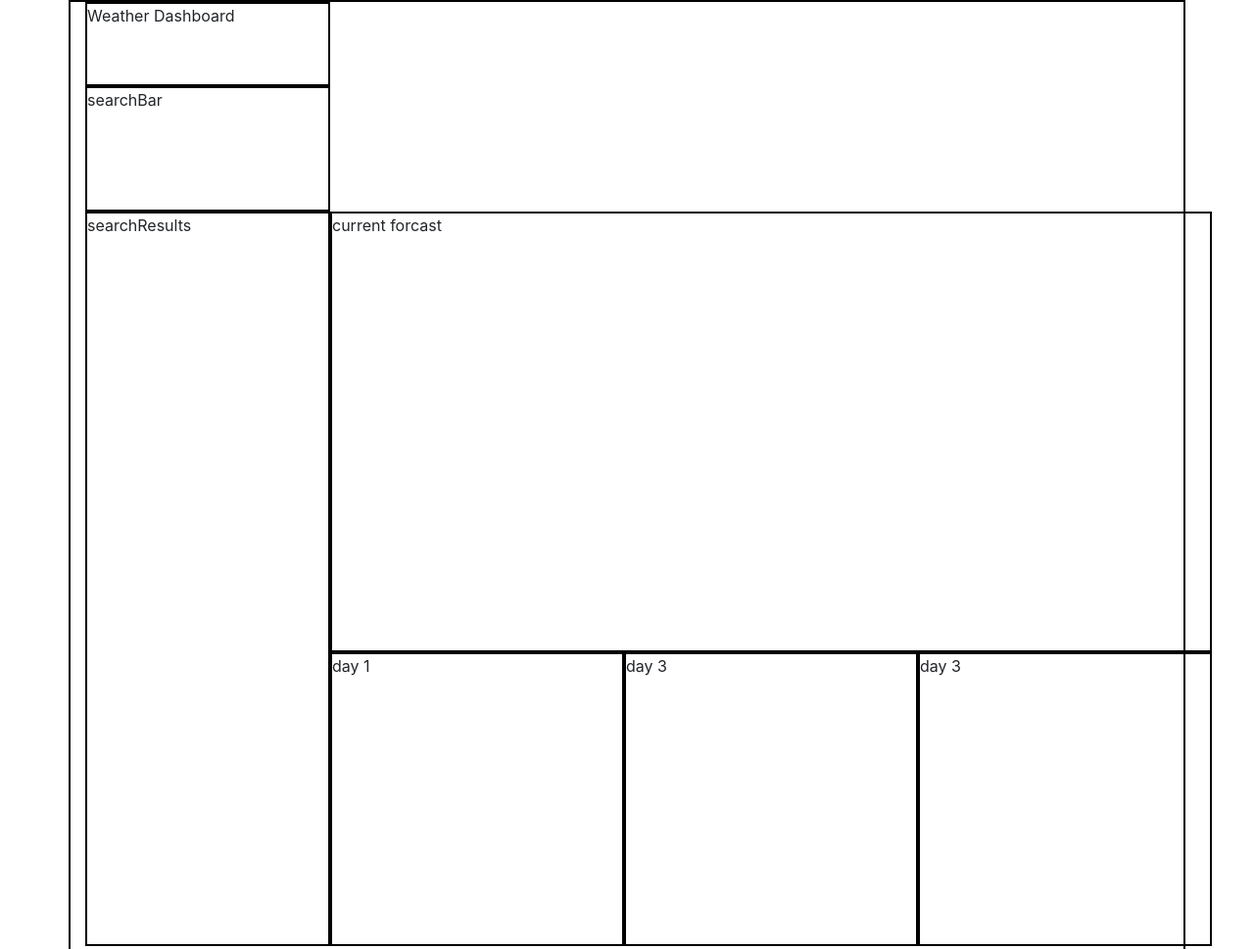
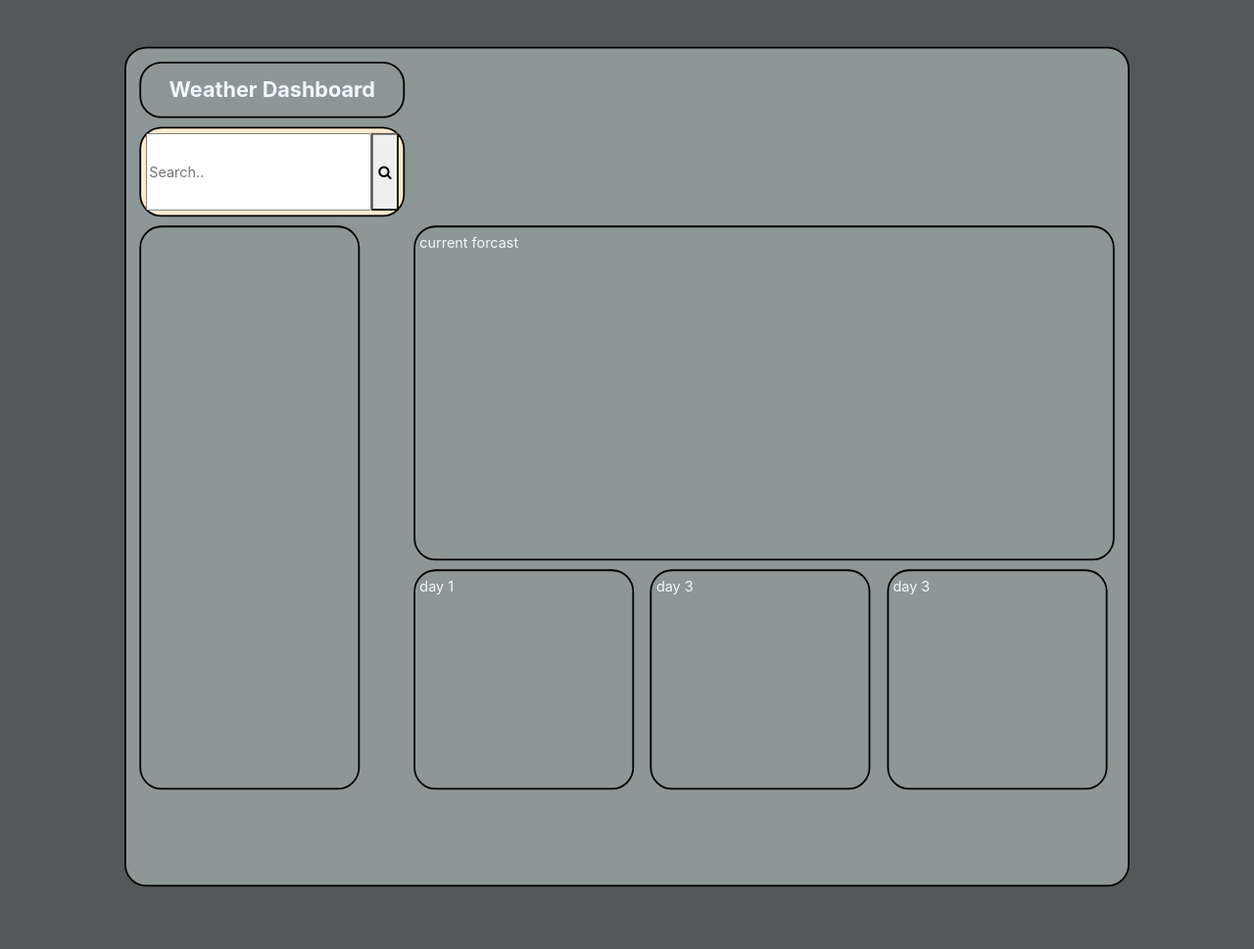
Before and after one commit to AlexMastroianni/Simple-JS-Weather-Dashboard, a plain HTML site: page index.html in a window 1280 px wide. Shown: the top 969 px of the page at 98% size. Drawn offline with nearby package versions, Linux system fonts and the light colour scheme.

Commit message:
file house keeping

```diff
--- a/assests/style/style.css
+++ b/assests/style/style.css
@@ -1,5 +1,12 @@
+* {
+  @import url("https://fonts.googleapis.com/css2?family=Poppins:wght@100;300;400;500;800&display=swap");
+}
+body {
+  background-color: rgba(82, 90, 89, 1);
+}
 .container {
   display: grid;
+  padding: 10px;
   grid-template-columns: 1fr 1fr 1fr 1fr;
   grid-template-rows: 0.4fr 0.6fr 2.1fr 1.4fr 0.5fr;
   grid-auto-columns: 1fr;
@@ -12,46 +19,79 @@
     "searchResults currentForcast currentForcast currentForcast"
     "searchResults day1forcast day2forcast day3forcast"
     ". . . .";
+  background-color: rgba(141, 152, 150, 1);
+  color: aliceblue;
+  border-radius: 25px;
+  scale: 0.9;
 }
 
 .searchBar {
   grid-area: searchBar;
   border: 2px solid black;
+  border-radius: 25px;
+  margin: 5px;
+  padding: 5px;
+  display: flex;
+  justify-content: center;
+  background-color: blanchedalmond;
 }
 
 .title {
   grid-area: title;
   border: 2px solid black;
+  margin: 5px;
+  border-radius: 25px;
+  padding: 5px;
+  display: flex;
+  justify-content: center;
+  align-items: center;
+  font-weight: bolder;
+  font-size: x-large;
 }
 
 .searchResults {
   grid-area: searchResults;
   border: 2px solid black;
+  margin: 5px;
+  border-radius: 25px;
+  padding: 5px;
   width: 250px;
 }
 
 .currentForcast {
   grid-area: currentForcast;
+  border-radius: 25px;
+  margin: 5px;
+  padding: 5px;
   border: 2px solid black;
 }
 
 .day1forcast {
   grid-area: day1forcast;
+  border-radius: 25px;
+  margin: 5px;
+  padding: 5px;
   border: 2px solid black;
-  width: 300px;
-  height: 300px;
+  width: 250px;
+  height: 250px;
 }
 
 .day2forcast {
   grid-area: day2forcast;
+  border-radius: 25px;
+  margin: 5px;
+  padding: 5px;
   border: 2px solid black;
-  width: 300px;
-  height: 300px;
+  width: 250px;
+  height: 250px;
 }
 
 .day3forcast {
   grid-area: day3forcast;
+  border-radius: 25px;
+  margin: 5px;
+  padding: 5px;
   border: 2px solid black;
-  width: 300px;
-  height: 300px;
+  width: 250px;
+  height: 250px;
 }
--- a/index.html
+++ b/index.html
@@ -4,6 +4,10 @@
     <meta charset="UTF-8" />
     <meta http-equiv="X-UA-Compatible" content="IE=edge" />
     <meta name="viewport" content="width=device-width, initial-scale=1.0" />
+    <link
+      rel="stylesheet"
+      href="https://cdnjs.cloudflare.com/ajax/libs/font-awesome/4.7.0/css/font-awesome.min.css"
+    />
     <link
       rel="stylesheet"
       href="https://cdnjs.cloudflare.com/ajax/libs/twitter-bootstrap/4.5.0/css/bootstrap.min.css"
@@ -14,12 +18,13 @@
   <body>
     <div class="container">
       <div class="searchBar">
-        searchBar
+        <input type="text" placeholder="Search.." name="search" />
+        <button type="submit"><i class="fa fa-search"></i></button>
+
         <!-- search bar added -->
       </div>
       <div class="title">Weather Dashboard</div>
       <div class="searchResults">
-        searchResults
         <!-- Add ul list from javascript -->
       </div>
       <div class="currentForcast">
```
Also changed, not shown: 4 other files.
